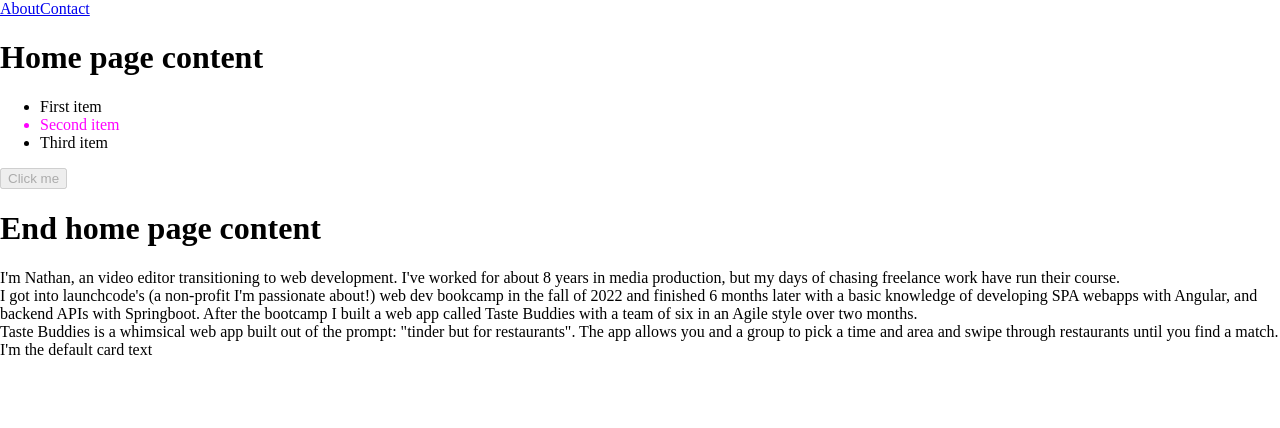
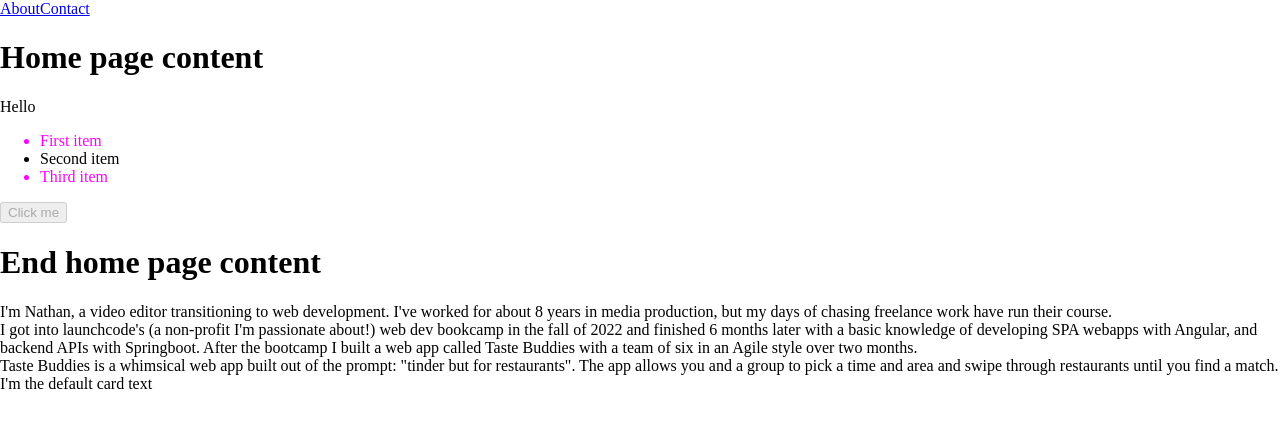
Before and after one commit to Nathan-422/portfolio, a React (Vite) app: page / in a window 1280 px wide. Both pictures are taken after a click on the button "Click me". Shown: the top 428 px of the page. Built offline with nearby package versions, Linux system fonts and the light colour scheme; the HTML template or start-up script is replaced by a standard one.

Commit message:
Updated styling of homepage

```diff
--- a/src/App.tsx
+++ b/src/App.tsx
@@ -29,11 +29,11 @@ function Card() {
 function App() {
   return (
     <>
-    <div className='bg-slate-100 text-slate-800 w-screen h-screen flex flex-col align'>
+    <div className='bg-slate-100 text-slate-800 w-screen h-auto flex flex-col align'>
       <Navbar></Navbar>
       <div className="flex flex-col justify-center space-y-6">
         <HomePage></HomePage>
-        <div className="bg-white text-black mx-auto max-w-md p-4 rounded-md shadow-sm hover:shadow-md transition duration-500 ease-in-out">I'm Nathan, an video editor transitioning to web development. I've worked for about 8 years in media production, but my days of chasing freelance work have run their course. </div>
+        <div className="bg-white text-black mx-auto max-w-md p-4 rounded-md shadow-sm hover:shadow-md transition duration-500 ease-in-out">I'm Nathan, a video editor transitioning to web development. I've worked for about 8 years in media production, but my days of chasing freelance work have run their course. </div>
         <div className="bg-white text-black mx-auto max-w-md p-4 rounded-md shadow-sm hover:shadow-md transition duration-500 ease-in-out">I got into launchcode's (a non-profit I'm passionate about!) web dev bookcamp in the fall of 2022 and finished 6 months later with a basic knowledge of developing SPA webapps with Angular, and backend APIs with Springboot. After the bootcamp I built a web app called Taste Buddies with a team of six in an Agile style over two months.</div>
         <div className="bg-white text-black mx-auto max-w-md p-4 rounded-md shadow-sm hover:shadow-md transition duration-500 ease-in-out">Taste Buddies is a whimsical web app built out of the prompt: "tinder but for restaurants". The app allows you and a group to pick a time and area and swipe through restaurants until you find a match.</div>
         <Card />
--- a/src/pages/home/home.tsx
+++ b/src/pages/home/home.tsx
@@ -11,7 +11,7 @@ const listItems = items.map(item =>
     <li
     key={item.id}
     style={{
-        color: item.id == 2 ? 'magenta' : 'black'
+        color: item.id % 2 ? 'magenta' : 'black'
     }}
     >
         {item.body}
@@ -30,6 +30,7 @@ export default function HomePage() {
     return <>
         <div>
             <h1>Home page content</h1>
+            {clicked && <div>Hello</div>}
             <ul className="mx-6">{listItems}</ul>
             <Button clicked={clicked} handleClick={handleClick} />
             <h1>End home page content</h1>
```
